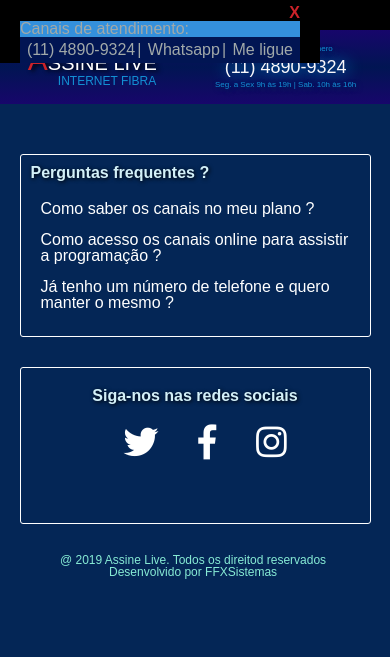
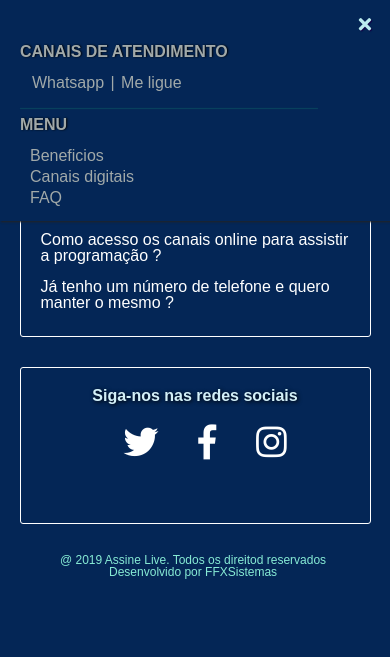
Before and after one commit to santiagomarcos/new_assinelive.com.br, a Laravel app: template resources/views/layout/template.blade.php in a window 390 px wide. Shown: the top 657 px of the page. Run offline with Laravel 8, Linux system fonts and the light colour scheme; the template is opened without the code that fills it, so the values that code supplies are empty; some libraries are stand-ins or nearby versions.

Commit message:
finishing developing menu view mobile

```diff
--- a/resources/assets/sass/components/molecules/_menu-responsive.sass
+++ b/resources/assets/sass/components/molecules/_menu-responsive.sass
@@ -4,40 +4,75 @@
   width: 280px
   top: 0px
   //height: 120px
-  background-color: $black
+  background-color: $bg-box-benefits
   position: fixed
   z-index: 1040
   transition: top ease-in-out .8s
   color: $color-font-body-ligth
+  box-shadow: 1px 1px 2px #222
 
   &.active
     top: 0px
 
+  +breakpoint($sm_celular)
+    width: 90vw
   .content-channels-button-close
     //background-color: #f6993f
     display: block
-    margin-top: 5px
+    margin-top: 15px
     text-align: right
 
 
     span
       cursor: pointer
-      font-size: 16px
+      font-size: 18px
       font-weight: bold
-      color: $color-spotlight
+      color: #bbecee
+      text-shadow: 1px 1px 1px #120044
 
   .content-channels-sales-responsive
-    background-color: #082b35
+    //background-color: #082b35
     display: block
     .title-channels-responsive
-      background-color: #3490dc
+      //background-color: #082b35
       display: block
+      padding: 10px 0px
+      font-weight: bold
+      text-transform: uppercase
+      text-shadow: 1px 0px 2px #000
+
     .content-channels-responsive
       //padding: 10px
       display: block
-      background-color: #011553
-      padding: 5px
+      //background-color: #011553
+      padding: 5px 10px
+      //text-align: center
 
       .items-channels-responsive
         display: inline-block
         padding: 0px 2px
+
+  .line-bottom-responsive
+    width: 85%
+    height: 1px
+    background-color: $color-spotlight-title-section
+    box-shadow: #0b4860 0px 2px 1px
+    margin: 10px 0px
+    display: block
+
+  .content-items-menu
+    .title-menu-responsive
+      //background-color: #17066b
+      display: block
+      font-weight: bold
+      text-transform: uppercase
+      text-shadow: 1px 0px 2px #000
+
+    .content-menu-responsive
+      padding: 10px
+      a
+        text-decoration: none
+        .items-menu-responsive
+          color: $color-font-body-ligth
+          margin: 5px 0px
+          //background-image: linear-gradient(90deg, rgba(122,211,04,.8), rgba(122,211,04,.8), rgba(122,211,04,.8))
--- a/resources/views/components/_menu-responsive.blade.php
+++ b/resources/views/components/_menu-responsive.blade.php
@@ -1,13 +1,22 @@
 <div class="menu-responsive-content">
-    <div class="content-channels-button-close"><span>X</span></div>
+    <div class="content-channels-button-close"><span class="far fa-times"></span></div>
     <div class="content-channels-sales-responsive">
-        <div class="title-channels-responsive">Canais de atendimento:</div>
+        <div class="title-channels-responsive">Canais de atendimento</div>
         <ul class="content-channels-responsive">
-            <li class="items-channels-responsive">(11) 4890-9324</li>|
-            <li class="items-channels-responsive">Whatsapp</li>|
+            {{--<li class="items-channels-responsive">(11) 4890-9324</li>|--}}
+            <li class="items-channels-responsive">Whatsapp</li> |
             <li class="items-channels-responsive">Me ligue</li>
             {{--<li class="items-channels-responsive">Chat Online</li>--}}
         </ul>
         {{--<span class="location"><i class="fas fa-map-marker-alt"></i>São Paulo</span>--}}
     </div>
+    <span class="line-bottom-responsive"></span>
+    <div class="content-items-menu">
+        <div class="title-menu-responsive">Menu</div>
+        <ul class="content-menu-responsive">
+            <a href="#"><li class="items-menu-responsive">Beneficios</li></a>
+            <a href="#"><li class="items-menu-responsive">Canais digitais</li></a>
+            <a href="#"><li class="items-menu-responsive">FAQ</li></a>
+        </ul>
+    </div>
 </div>
```
Also changed, not shown: resources/assets/css/app.css (+35 -10 lines), public/css/app.css, 1 other file.
